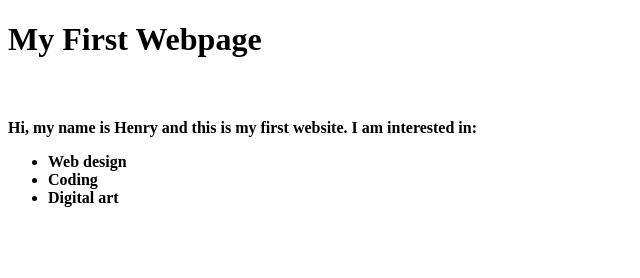
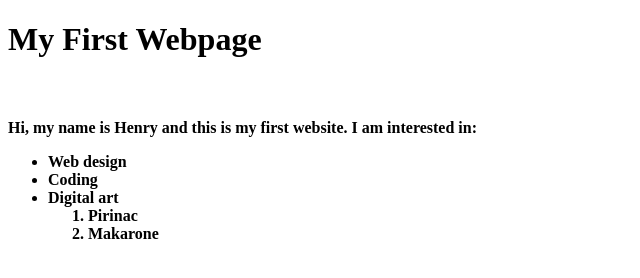
Before and after one commit to NikaBREEE/testtt, a plain HTML site: page index.html in a window 1280 px wide. Shown: the whole page, without its empty margins (0-640 px from the left). Drawn offline with Linux system fonts and the light colour scheme.

Commit message:
Promena 2

```diff
--- a/index.html
+++ b/index.html
@@ -10,6 +10,10 @@
   <li>Web design</li>
   <li>Coding</li>
   <li>Digital art</li>
+    <ol>
+	<li>Pirinac</li>
+	<li>Makarone</li>
+    </ol>
 </ul>
 
 </body>
```
